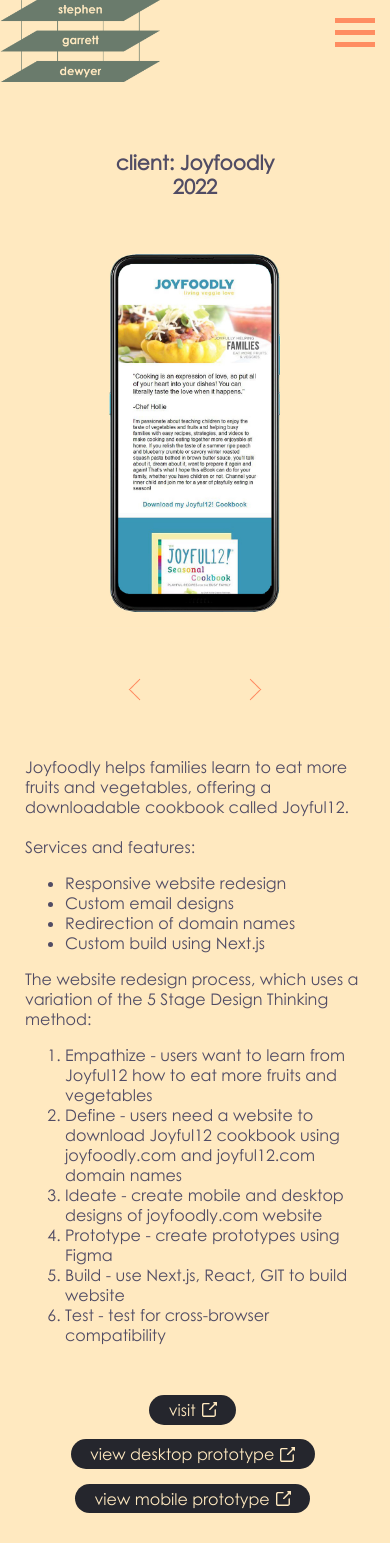
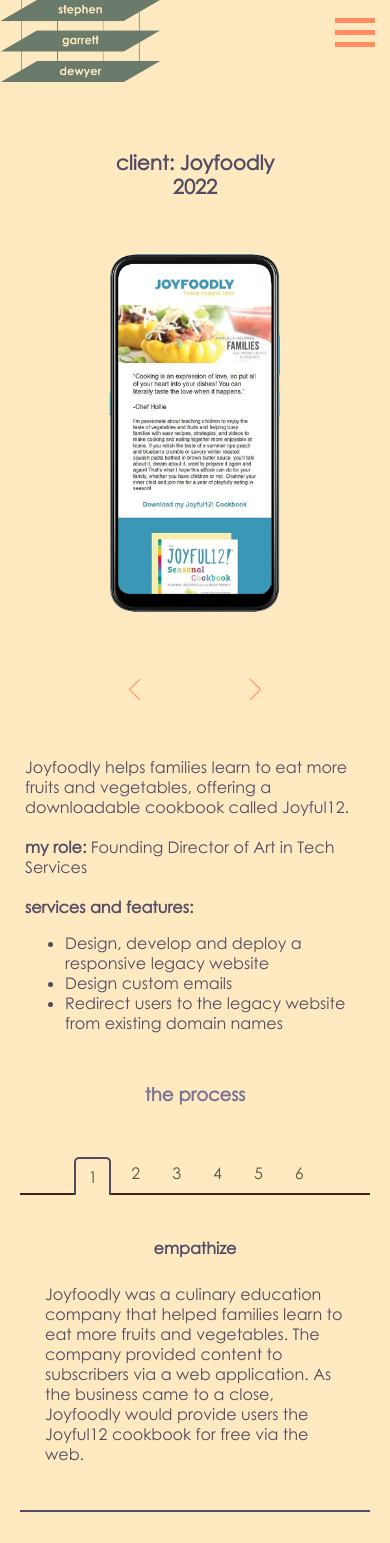
Before and after one commit to stephendewyer/stephendewyerwebwork, a Next.js app: page /case_studies/joyfoodly in a window 390 px wide. Shown: the top 1543 px of the page. Built offline with nearby package versions, Linux system fonts and the light colour scheme.

Commit message:
beefing up case studies

```diff
--- /dev/null
+++ b/components/tabs/Tabs.js
@@ -0,0 +1,44 @@
+import { useState } from 'react';
+import styles from './Tabs.module.css';
+
+
+const Tabs = ({ children}) => {
+
+    const [activeTab, setActiveTab] = useState(children[0].props.label);
+
+    const handleClick = (e, newActiveTab) => {
+        e.preventDefault();
+        setActiveTab(newActiveTab);
+    }
+
+    return (
+        <div className={styles.tabs_container}>
+            <ul className={styles.tabs}>
+                {children.map((tab) => {
+                    const label = tab.props.label;
+                    return (
+                        <li
+                            className={label == activeTab ? styles.current : "" }
+                            key={label}
+                        >
+                            <a href="#" className={styles.tab_link} onClick={(e) => handleClick(e, label)} >
+                                {label}
+                            </a>
+                        </li>
+                    )
+                })}
+            </ul>
+            {children.map((one) => {
+                if (one.props.label == activeTab)
+                    return (
+                        <div key={one.props.label == activeTab } className={styles.content}>
+                            {one.props.children}
+                        </div>
+                    );
+            })}
+
+        </div>
+    )
+}
+
+export default Tabs;
--- /dev/null
+++ b/components/tabs/Tabs.module.css
@@ -0,0 +1,60 @@
+.tabs_container {
+    padding: 0 40px;
+}
+
+.tabs {
+   list-style: none;
+   padding: 0;
+   margin: 0;
+   display: flex;
+   border-bottom: 2px solid #514C64;
+   justify-content: center;
+}
+
+.tabs > li {
+    padding: 10px 20px;
+    margin: 0 10px;
+}
+
+.current {
+    background: #FFE9C0;
+    color: #514C64;
+    border: 2px solid #514C64;
+    border-bottom: 0;
+    border-top-right-radius: 5px;
+    border-top-left-radius: 5px;
+    position: relative;
+    top: 2px;
+}
+
+.content {
+    padding: 0px;
+    border-bottom: 2px solid #514C64;
+}
+
+@media screen and (max-width: 751px) {
+
+    .tabs_container {
+        padding: 0 20px;
+    }
+
+    .tabs {
+       list-style: none;
+       padding: 0;
+       margin: 0;
+       display: flex;
+       border-bottom: 2px solid #36261E;
+       justify-content: center;
+    }
+
+    .tabs > li {
+        padding: 8px 12px;
+        margin: 0 4px;
+    }
+
+
+    .content {
+        padding: 0px;
+    }
+
+}
--- a/pages/case_studies/joyfoodly/index.js
+++ b/pages/case_studies/joyfoodly/index.js
@@ -1,16 +1,26 @@
 import Head from 'next/head';
-import { Fragment } from 'react';
+import React, { Fragment } from 'react';
 import Image from 'next/image';
 import classes from './joyfoodly.module.css';
 import "slick-carousel/slick/slick.css";
 import "slick-carousel/slick/slick-theme.css";
 import JoyfoodlySlideCarousel from "../../../components/slide_carousel/JoyfoodlySlideCarousel";
+import Tabs from "../../../components/tabs/Tabs"
 import Link from 'next/link';
 import Button from '../../../components/button/button';
 import ButtonExternalLink from '../../../components/button/ButtonExternalLink';
 import externalLinkIcon from '../../../public/images/icons/external_link_icon.svg';
 
 const Joyfoodly = () => {
+
+    // const [width, setWidth] = React.useState(0);
+    // React.useEffect(() => {
+    //     setWidth(window.innerWidth);
+    // });
+
+    // console.log(width);
+
+
     return (
         <Fragment>
             <Head>
@@ -27,59 +37,68 @@
                 </div>
                 <div className='paragraphs_container' >
                     <div className='paragraphs' >
-                        Joyfoodly helps families learn to eat more fruits and vegetables, offering a downloadable cookbook called Joyful12.<br /><br />
-                        Services and features:
+                    Joyfoodly helps families learn to eat more fruits and vegetables, offering a downloadable cookbook called Joyful12.
+                    <br /><br />
+                    <div className={classes.inline_bold}>my role:</div> Founding Director of Art in Tech Services
+                    <br /><br />
+                    <div className={classes.inline_bold}>services and features:</div>
                         <ul>
                             <li>
-                                Responsive website redesign
+                                Design, develop and deploy a responsive legacy website
                             </li>
                             <li>
-                                Custom email designs
+                                Design custom emails
                             </li>
                             <li>
-                                Redirection of domain names
-                            </li>
-                            <li>
-                                Custom build using Next.js
+                                Redirect users to the legacy website from existing domain names
                             </li>
                         </ul>
-                        The website redesign process, which uses a variation of the 5 Stage Design Thinking method:
-                        <ol>
-                            <li>
-                                Empathize - users want to learn from Joyful12 how to eat more fruits and vegetables
-                            </li>
-                            <li>
-                                Define - users need a website to download Joyful12 cookbook using joyfoodly.com and joyful12.com domain names
-                            </li>
-                            <li>
-                                Ideate - create mobile and desktop designs of joyfoodly.com website
-                            </li>
-                            <li>
-                                Prototype - create prototypes using Figma
-                            </li>
-                            <li>
-                                Build - use Next.js, React, GIT to build website
-                            </li>
-                            <li>
-                                Test - test for cross-browser compatibility
-                            </li>
-                        </ol>
+
                     </div>
+                    <h2 className="header_02">
+                        the process
+                    </h2>
                 </div>
+                <Tabs>
+                    <div label="1" className={classes.step}>
+                        <h2 className={classes.process_heading}>
+                            empathize
+                        </h2>
+                        <p className={classes.process_paragraphs}>
+                        Joyfoodly was a culinary education company that helped families learn to eat more fruits and vegetables.
+                        The company provided content to subscribers via a web application.
+                        As the business came to a close, Joyfoodly would provide users the Joyful12 cookbook for free via the web.
+                        </p>
+                    </div>
+                    <div label="2" className={classes.step}>
+                        <h2 className={classes.process_heading}>
+                            define
+                        </h2>
+                        <p className={classes.process_paragraphs}>
+                            Joyfoodly needed the then existing web programs closed.
+                            Users needed a legacy website featuring the downloadable cookbook Joyful12.
+                            Users needed access to the website by entering the joyfoodly.com and joyful12.com domain names.
+                            Users needed notification of the business closing and launch of the legacy website.
+                        </p>
+                    </div>
+                    <div label="3" className={classes.step}>
+                        <h2 className={classes.process_heading}>
+                            ideate
+                        </h2>
+                        <p className={classes.process_paragraphs}>
+                            We agreed to create a simple, modern website using Next.js for the legacy website.
+                            I created quick sketches of possible desktop and mobile designs for the website.
+                        </p>
 
-                <Link href="https://joyfoodly.vercel.app/" passHref={true} >
-                    <a className={classes.visit_link} target="_blank" rel="noopener noreferrer">
-                        <ButtonExternalLink passHref={true} aria-label="link to visit">
-                            <div>
-                                visit
                     </div>
-                            <div className={classes.external_link_icon} >
-                                <Image src={externalLinkIcon} layout="responsive" alt="external link icon" />
-                            </div>
-                        </ButtonExternalLink>
-                    </a>
-                </Link>
-
+                    <div label="4" className={classes.step}>
+                        <h2 className={classes.process_heading}>
+                            prototype
+                        </h2>
+                        <p className={classes.process_paragraphs}>
+                            I created high-fidelity mobile and desktop prototypes for the Joyfoodly legacy website using Figma with the content provided by Joyfoodly.
+                            The emails to subscribers were designed using Mailchimp with content provided by Joyfoodly.
+                        </p>
                         <Link href="https://www.figma.com/community/file/1067233911203456668" passHref={true} >
                             <a className={classes.visit_link} target="_blank" rel="noopener noreferrer" >
                                 <ButtonExternalLink passHref={true} aria-label="link to desktop prototype">
@@ -105,7 +124,58 @@
                                 </ButtonExternalLink>
                             </a>
                         </Link>
+                    </div>
+                    <div label="5" className={classes.step}>
+                        <h2 className={classes.process_heading}>
+                            build
+                        </h2>
+                        <p className={classes.process_paragraphs}>
+                            After receiving approval from stakeholders, I developed the Joyfoodly website using Next.js.
+                            I added redirects from the domain names joyfoodly.com and joyful12.com to the Joyfoodly legacy website.
+                            I closed accounts for the web programs no longer needed for Joyfoodly.
+                        </p>
+                    </div>
+                    <div label="6" className={classes.step}>
+                        <h2 className={classes.process_heading}>
+                            test
+                        </h2>
+                        <p className={classes.process_paragraphs}>
+                            Stakeholders received a preview of the legacy Joyfoodly website.
+                            The Joyfoodly website was tested for cross-browser functionality and on multiple devices.
+                        </p>
+                    </div>
+                </Tabs>
 
+                <h2 className="header_02">
+                    challenges
+                </h2>
+                <div className='paragraphs' >
+                    The project required closing unnecessary accounts on many different systems.
+                    In order to properly coordinate the closing of accounts and direct users to the legacy website, I needed to locate and understand each account.
+                </div>
+
+                <h2 className="header_02">
+                    discoveries
+                </h2>
+                <div className='paragraphs' >
+                    The project went very well.
+                    A key to the success of the project was writing a contract to set a timeline and expectations for deliverables.
+                    Art in Tech Services was a great vehicle for the project.
+                </div>
+                <div className={classes.visit_button}>
+                    <Link href="https://joyfoodly.vercel.app/" passHref={true} >
+                        <a className={classes.visit_link} target="_blank" rel="noopener noreferrer">
+                            <ButtonExternalLink passHref={true} aria-label="link to visit">
+                                <div>
+                                    visit
+                                </div>
+                                <div className={classes.external_link_icon} >
+                                    <Image src={externalLinkIcon} layout="responsive" alt="external link icon" />
+                                </div>
+                            </ButtonExternalLink>
+                        </a>
+                    </Link>
+                </div>
                 <div className={classes.case_studies_nav}>
                     <Link href="/case_studies/infiniteMile" passHref={true} >
                         <div>
--- a/pages/case_studies/joyfoodly/joyfoodly.module.css
+++ b/pages/case_studies/joyfoodly/joyfoodly.module.css
@@ -34,6 +34,33 @@
     margin-right: auto;
     margin-bottom: 40px;
     margin-top: 40px;
+}
+
+.process_heading {
+    margin-left: auto;
+    margin-right: auto;
+    font-size: 24px;
+    padding-top: 50px;
+    text-align: center;
+}
+
+.process_paragraphs {
+    margin-left: auto;
+    margin-right: auto;
+    max-width: 640px;
+    font-size: 24px;
+    font-weight: normal;
+    padding-top: 25px;
+    padding-bottom: 50px;
+}
+
+.inline_bold {
+    font-weight: bold;
+    display: inline;
+}
+
+.visit_button {
+    margin: 50px 0;
 }
 
 @media screen and (max-width: 750px) {
@@ -73,4 +100,25 @@
         padding-right: 25px;
     }
 
+    .process_heading {
+        max-width: auto;
+        font-size: 16px;
+        padding-top: 30px;
+        padding-left: 25px;
+        padding-right: 25px;
+    }
+
+    .process_paragraphs {
+        max-width: auto;
+        font-size: 16px;
+        padding-top: 10px;
+        padding-bottom: 30px;
+        padding-left: 25px;
+        padding-right: 25px;
+    }
+
+    .visit_button {
+        margin: 25px 0;
+    }
+
 }
--- a/styles/globals.css
+++ b/styles/globals.css
@@ -15,18 +15,18 @@
 }
 
 a:link {
-	color: #FF8D61;
+	color: #575B46;
 	text-decoration: none;
 }
 
 a:visited {
 	text-decoration: none;
-	color: #806B64;
+	color: #90947E;
 }
 
 a:hover {
 	text-decoration: none;
-	color: #6A7B6C;
+	color: #FF8D61;
 }
 
 a:active {
```
Also changed, not shown: pages/case_studies/case_studies.module.css (+19 -8 lines), pages/case_studies/index.js (+20 -8 lines). Lines whose indentation alone changed are shown as unchanged.
